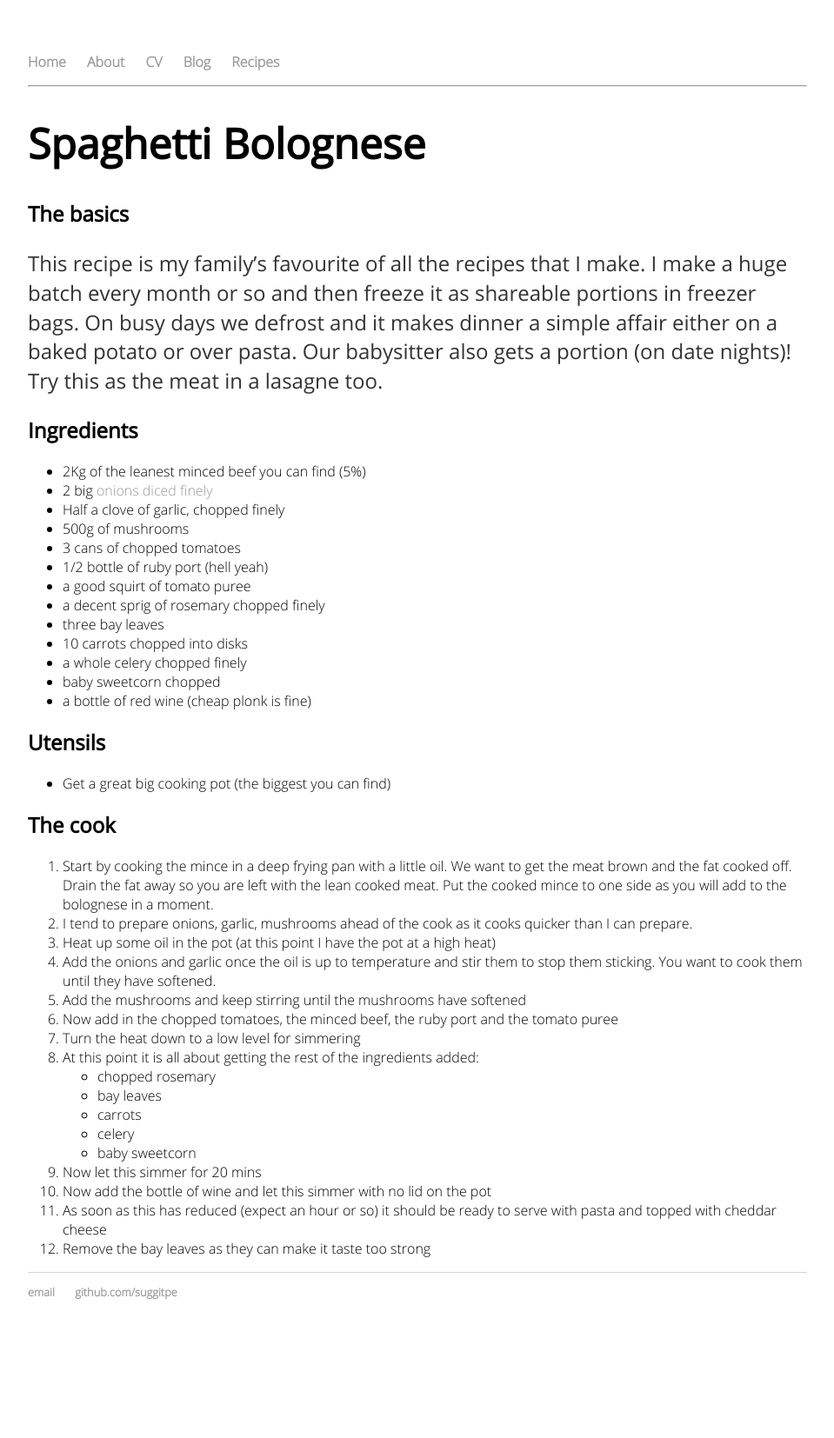
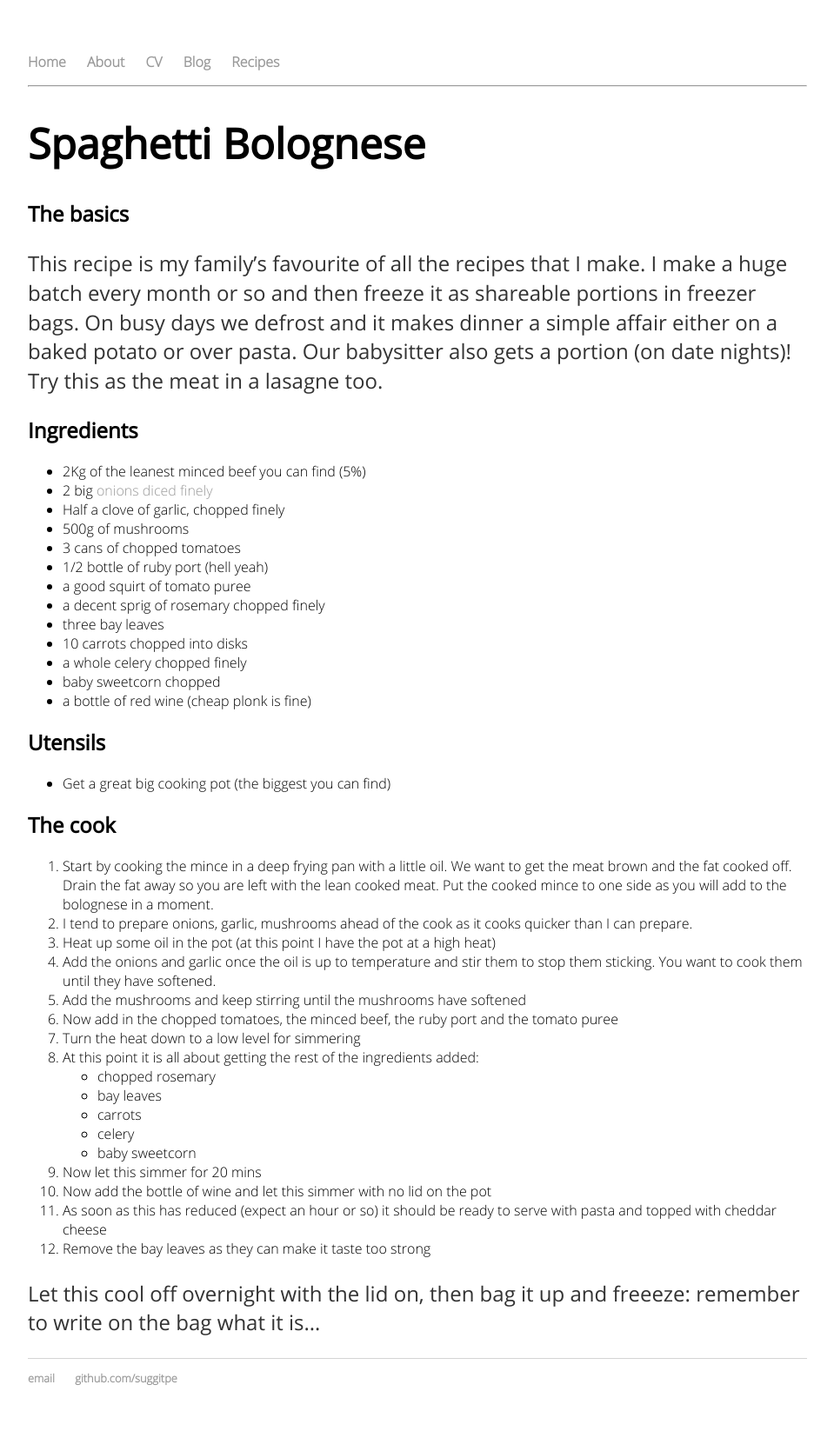
Before and after one commit to suggitpe/suggitpe.github.io, a Jekyll site: the page built from recipes/spaghetti-bolognese.md, in a window 1280 px wide. Shown: the whole page at 87% size, without its empty margins (160-1119 px from the left). Built offline with Jekyll 4.4.1, drawn with Linux system fonts in a browser that asks for light colours; before the commit the page ends 1555 px from its top, so only the background shows below that.

```diff
--- a/recipes/spaghetti-bolognese.md
+++ b/recipes/spaghetti-bolognese.md
@@ -42,3 +42,5 @@
 1. Now add the bottle of wine and let this simmer with no lid on the pot
 1. As soon as this has reduced (expect an hour or so) it should be ready to serve with pasta and topped with cheddar cheese
 1. Remove the bay leaves as they can make it taste too strong
+
+Let this cool off overnight with the lid on, then bag it up and freeeze: remember to write on the bag what it is...
```
